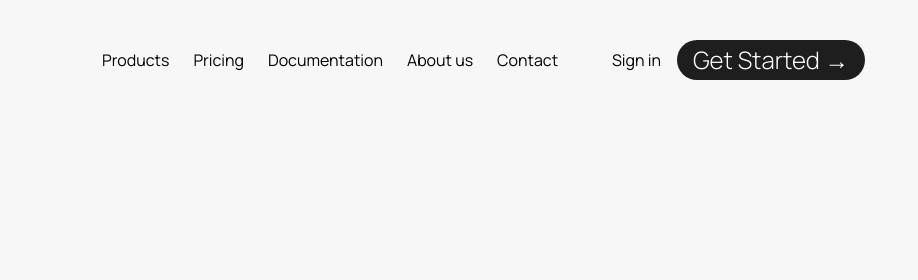
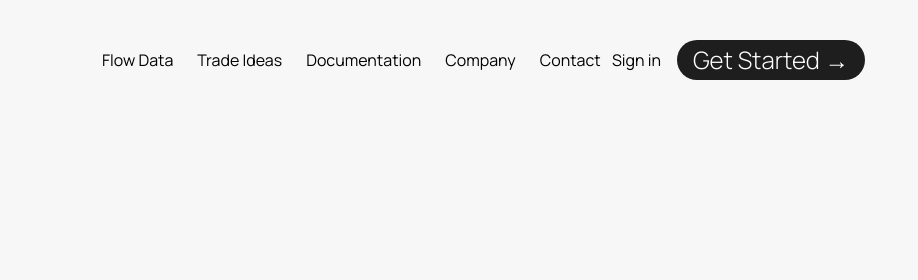
Before and after one commit to Trounceflow/trounceflow-stage-landing-page, a website: page index.html in a window 1280 px wide. Shown: the top 280 px of the page, 362-1280 px from the left. Drawn offline with Linux system fonts and the light colour scheme.

Commit message:
Update index.html

```diff
--- a/index.html
+++ b/index.html
@@ -77,10 +77,10 @@
                 </div>
                 <div class="flex w-[65%] justify-between items-center">
                     <ul class="flex gap-6">
-                        <li><a href="#products">Products</a></li>
-                        <li><a href="#pricing">Pricing</a></li>
+                        <li><a href="#products">Flow Data</a></li>
+                        <li><a href="#pricing">Trade Ideas</a></li>
                         <li><a href="#documentation">Documentation</a></li>
-                        <li><a href="#about_us">About us</a></li>
+                        <li><a href="#about_us">Company</a></li>
                         <li><a href="#contact">Contact</a></li>
                     </ul>
                     <div class="flex items-center gap-4">
```
